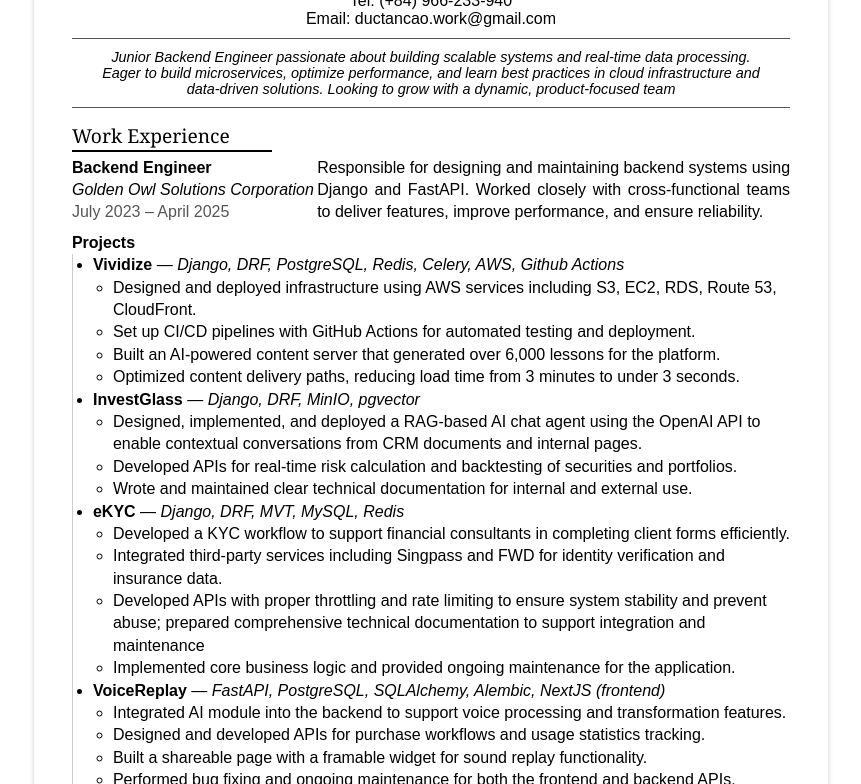
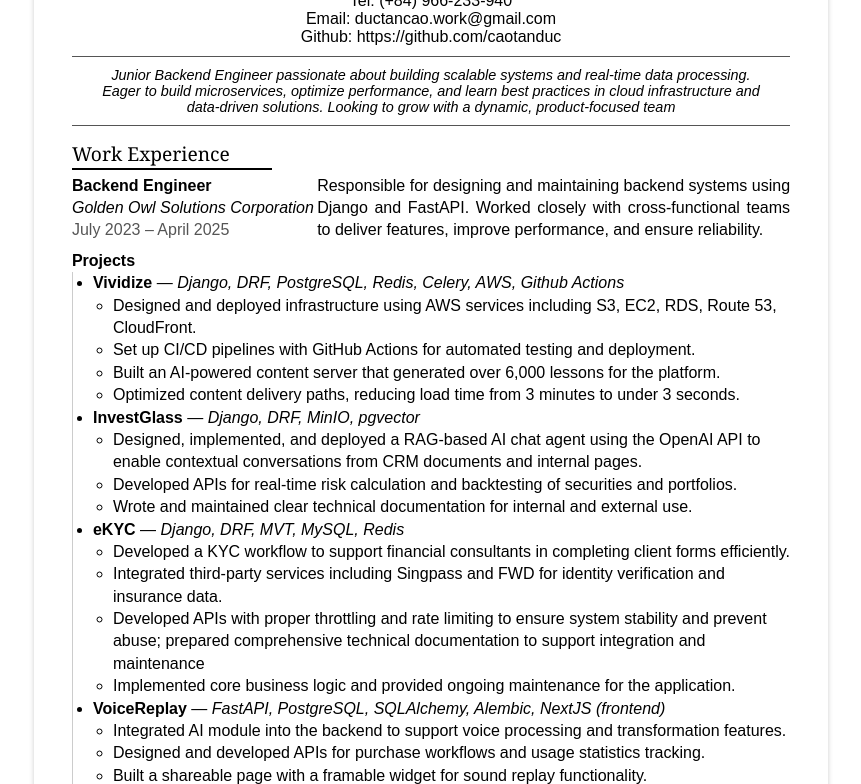
Before and after one commit to caotanduc/resume, a plain HTML site: page index.html in a window 1280 px wide. Shown: the part 132-916 px from the top of the page, without its empty margins (209-1070 px from the left). Drawn offline with Linux system fonts and the light colour scheme; a web font is replaced by a local one.

Commit message:
docs: add online resume link to resume

```diff
--- a/index.html
+++ b/index.html
@@ -20,7 +20,8 @@
         <div class="contact">
           Tel: <a href="tel:+84966233940">(+84) 966-233-940</a> <br />
           Email:
-          <a href="mailto:ductancao.work@gmail.com">ductancao.work@gmail.com</a>
+          <a href="mailto:ductancao.work@gmail.com">ductancao.work@gmail.com</a> <br />
+          Github: <a href="https://caotanduc.github.io/resume/">https://github.com/caotanduc</a>
         </div>
       </div>
       <div class="objective">
```
